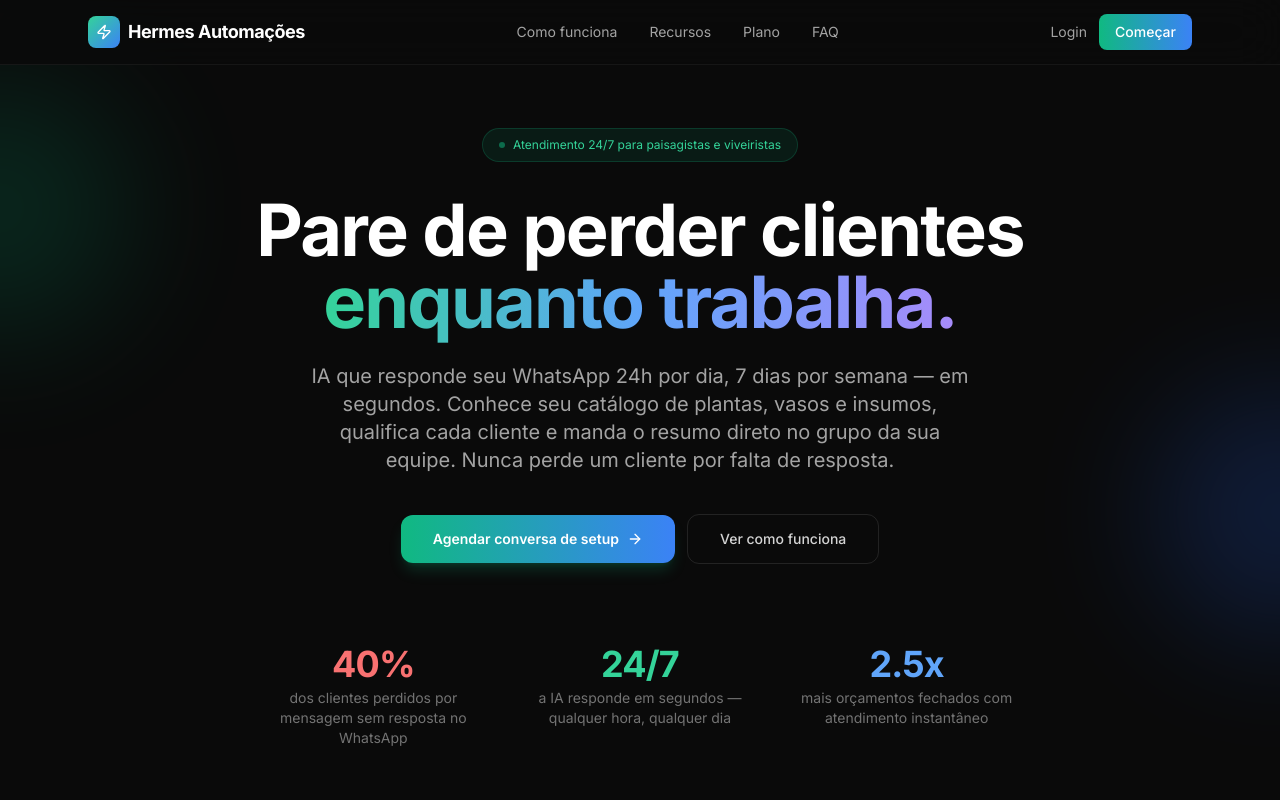
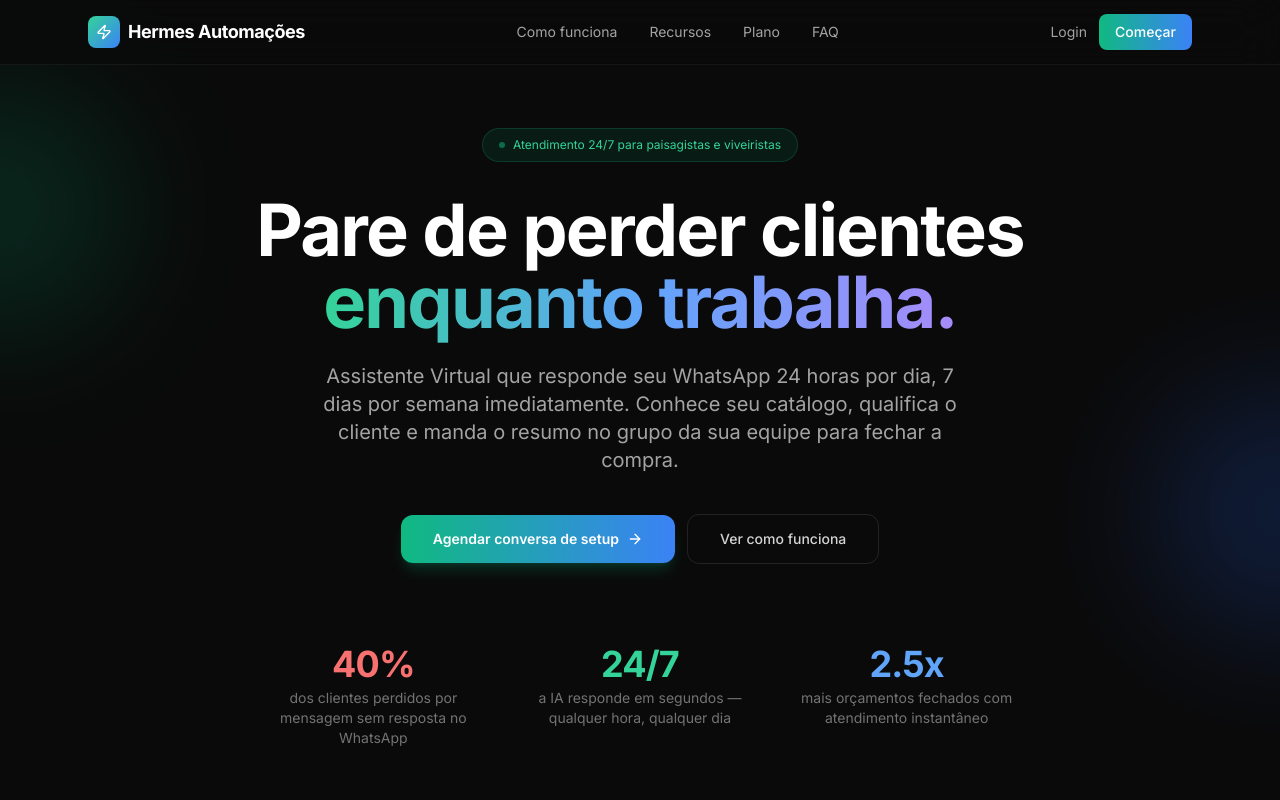
Before and after one commit to mubcar/aoa-mvp, a React (Vite) app in the folder frontend/: page / in a window 1280 px wide. Shown: the top 800 px of the page. Built offline with nearby package versions, Linux system fonts and the light colour scheme; no server answers.

Commit message:
chore: encurtar subtítulo do hero

```diff
--- a/frontend/src/pages/Landing.jsx
+++ b/frontend/src/pages/Landing.jsx
@@ -258,7 +258,7 @@ export function Landing() {
             </span>
           </h1>
           <p className="text-lg sm:text-xl text-neutral-400 max-w-2xl mx-auto mb-10 leading-relaxed">
-            IA que responde seu WhatsApp 24h por dia, 7 dias por semana — em segundos. Conhece seu catálogo de plantas, vasos e insumos, qualifica cada cliente e manda o resumo direto no grupo da sua equipe. Nunca perde um cliente por falta de resposta.
+            Assistente Virtual que responde seu WhatsApp 24 horas por dia, 7 dias por semana imediatamente. Conhece seu catálogo, qualifica o cliente e manda o resumo no grupo da sua equipe para fechar a compra.
           </p>
           <div className="flex flex-col sm:flex-row items-center justify-center gap-3">
             <a
```
